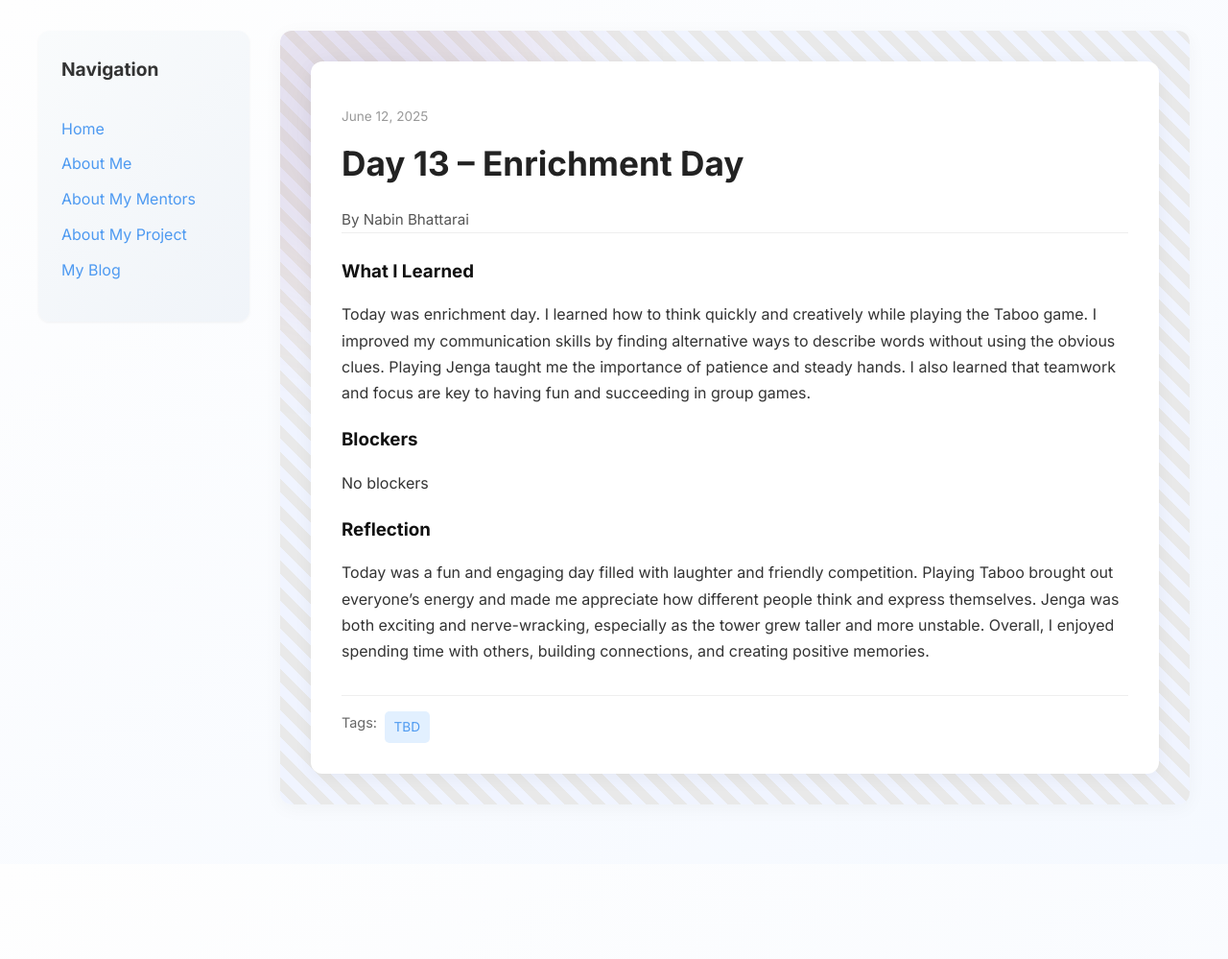
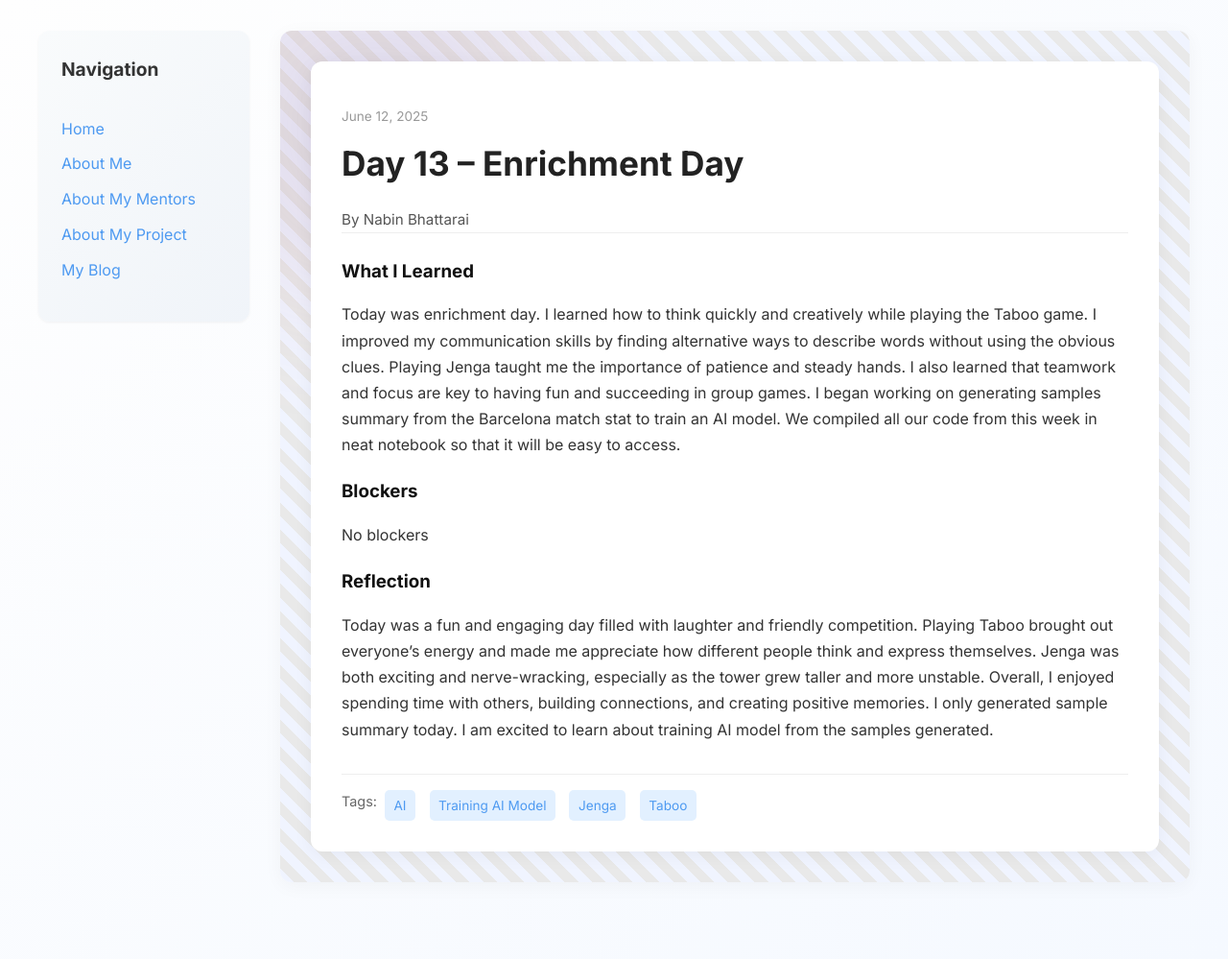
Before and after one commit to bhattarainabin2055/bhattarainabin2055.github.io, a Jekyll site: the page built from _posts/2025-06-12-day-13.md, in a window 1280 px wide. Shown: the whole page at 96% size. Built offline with Jekyll 4.4.1, drawn with Linux system fonts in a browser that asks for light colours; before the commit the page ends 900 px from its top, so only the background shows below that.

Commit message:
Update 2025-06-12-day-13.md

```diff
--- a/_posts/2025-06-12-day-13.md
+++ b/_posts/2025-06-12-day-13.md
@@ -4,14 +4,14 @@ title: "Day 13 – Enrichment Day"
 date: 2025-06-12
 author: Nabin Bhattarai
 permalink: /day13.html
-tags: ["TBD"]
+tags: ["AI", "Training AI Model", "Jenga", "Taboo"]
 
 what_i_learned: |
-  Today was enrichment day. I learned how to think quickly and creatively while playing the Taboo game. I improved my communication skills by finding alternative ways to describe words without using the obvious clues. Playing Jenga taught me the importance of patience and steady hands. I also learned that teamwork and focus are key to having fun and succeeding in group games.
+  Today was enrichment day. I learned how to think quickly and creatively while playing the Taboo game. I improved my communication skills by finding alternative ways to describe words without using the obvious clues. Playing Jenga taught me the importance of patience and steady hands. I also learned that teamwork and focus are key to having fun and succeeding in group games. I began working on generating samples summary from the Barcelona match stat to train an AI model. We compiled all our code from this week in neat notebook so that it will be easy to access.
 
 blockers: |
   No blockers
 
 reflection: |
-  Today was a fun and engaging day filled with laughter and friendly competition. Playing Taboo brought out everyone’s energy and made me appreciate how different people think and express themselves. Jenga was both exciting and nerve-wracking, especially as the tower grew taller and more unstable. Overall, I enjoyed spending time with others, building connections, and creating positive memories.
+  Today was a fun and engaging day filled with laughter and friendly competition. Playing Taboo brought out everyone’s energy and made me appreciate how different people think and express themselves. Jenga was both exciting and nerve-wracking, especially as the tower grew taller and more unstable. Overall, I enjoyed spending time with others, building connections, and creating positive memories. I only generated sample summary today. I am excited to learn about training AI model from the samples generated.
 ---
```
